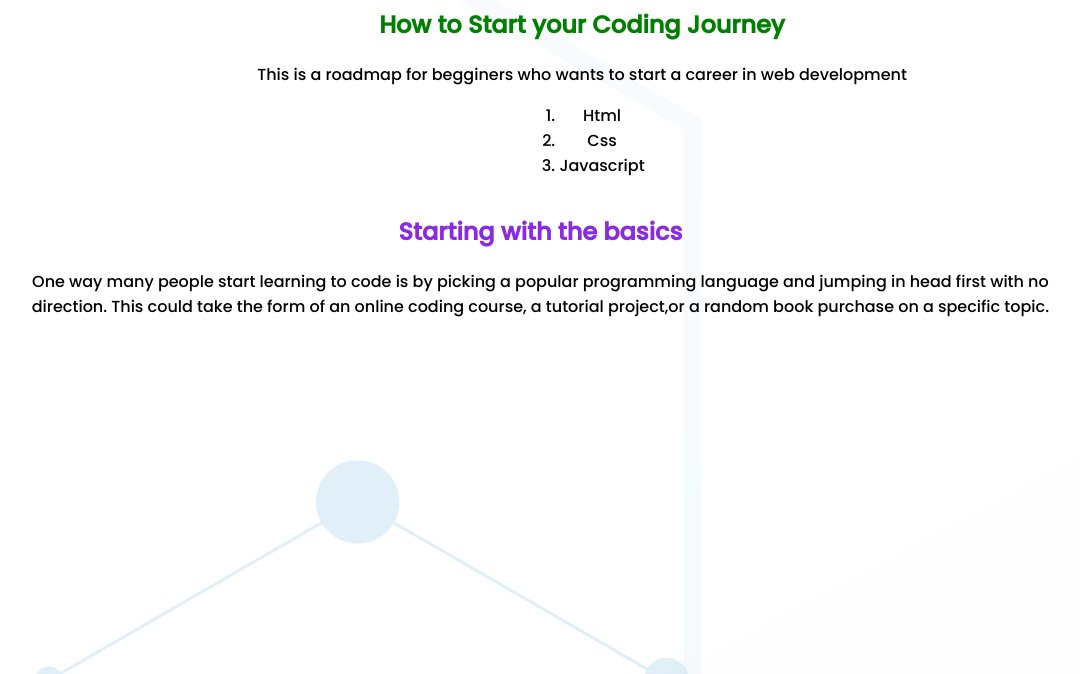
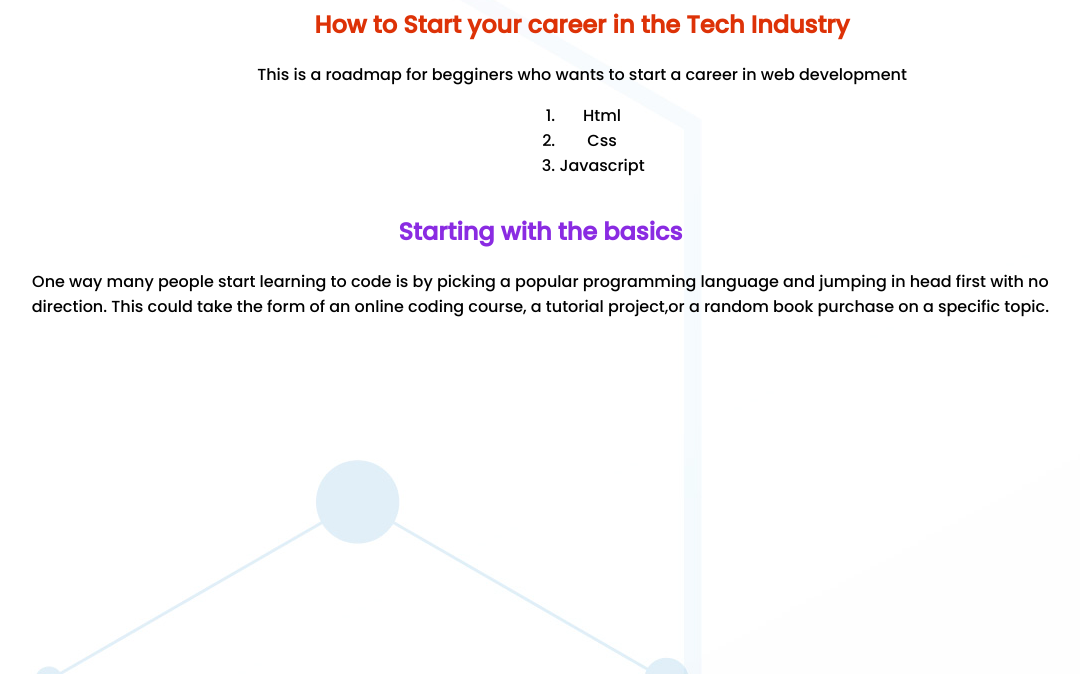
Before and after one commit to dmg85/Web-Blog, a plain HTML site: page index.html in a window 1280 px wide. Shown: the part 126-800 px from the top of the page, without its empty margins (58-1138 px from the left). Drawn offline with Linux system fonts and the light colour scheme.

Commit message:
Cabecera modification to test conflict with master

```diff
--- a/css/style.css
+++ b/css/style.css
@@ -1,5 +1,5 @@
 body {
-    color: green;
+    color: rgb(221, 50, 7);
     background-image: url(../img/19366.jpg);
     text-align: center;
     font-family: 'Poppins', sans-serif;
--- a/index.html
+++ b/index.html
@@ -13,7 +13,7 @@
 <body>
     <div id="container">
         <h1>Roadmap to Web Development</h1>
-        <h2>How to Start your Coding Journey</h2>
+        <h2>How to Start your career in the Tech Industry</h2>
         <div id="post">
             <p>This is a roadmap for begginers who wants to start a career in web development</p>
             <ol>
```
